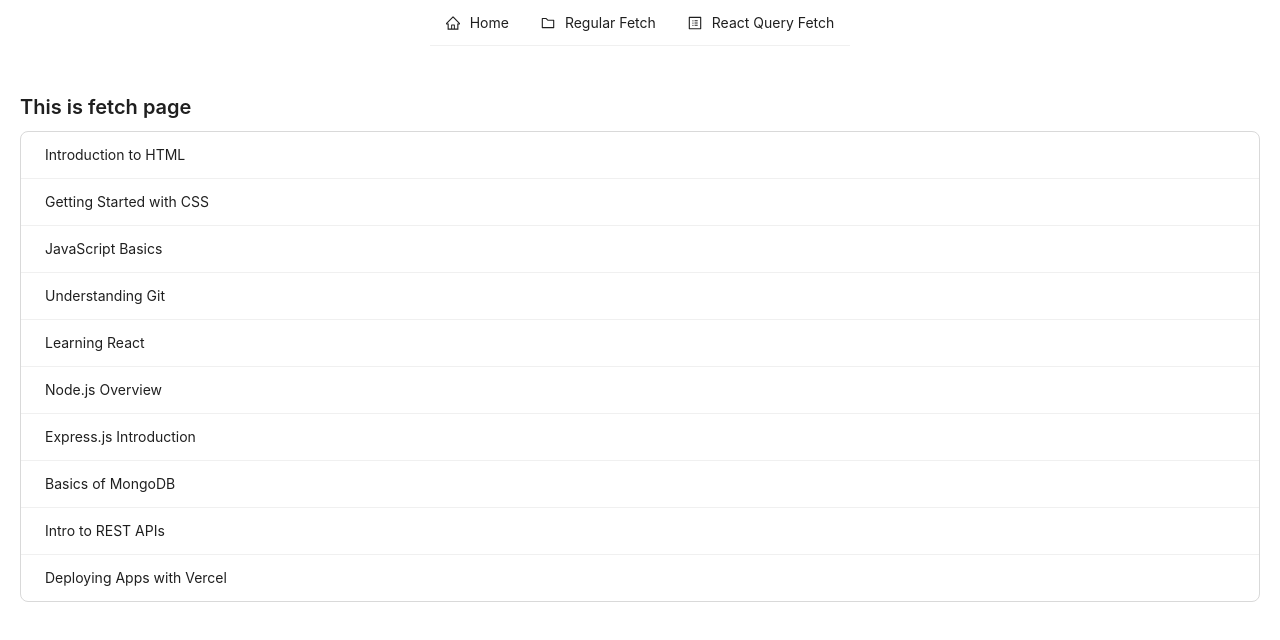
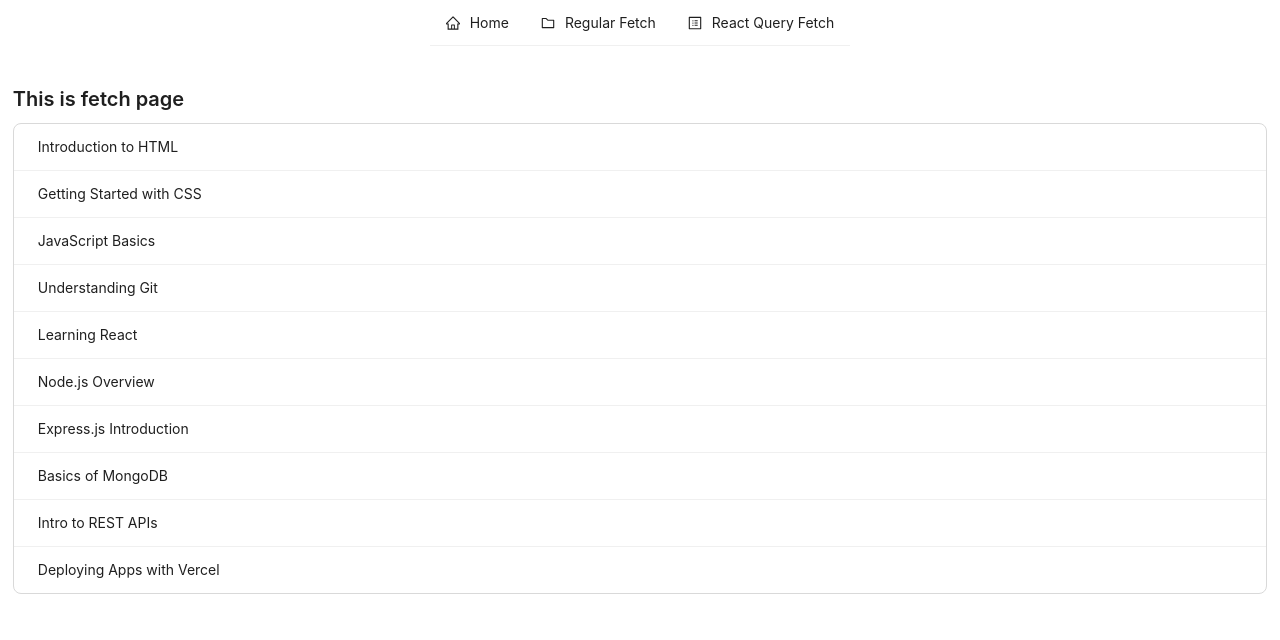
Before and after one commit to sham-sha/Tanstack-Axios-CRUD, a React (Vite) app: page /fetch in a window 1280 px wide. Shown: the top 640 px of the page. Built offline with nearby package versions, Linux system fonts and the light colour scheme; data requests are answered from the project's data file; a web font is replaced by a local one.

Commit message:
git commit check

```diff
--- a/src/pages/Fetch.jsx
+++ b/src/pages/Fetch.jsx
@@ -54,7 +54,7 @@ function Fetch() {
   }
 
   return (
-    <main style={{ padding: "20px" }}>
+    <main>
       <Typography.Title level={4}>This is fetch page</Typography.Title>
       <List
         bordered
```
